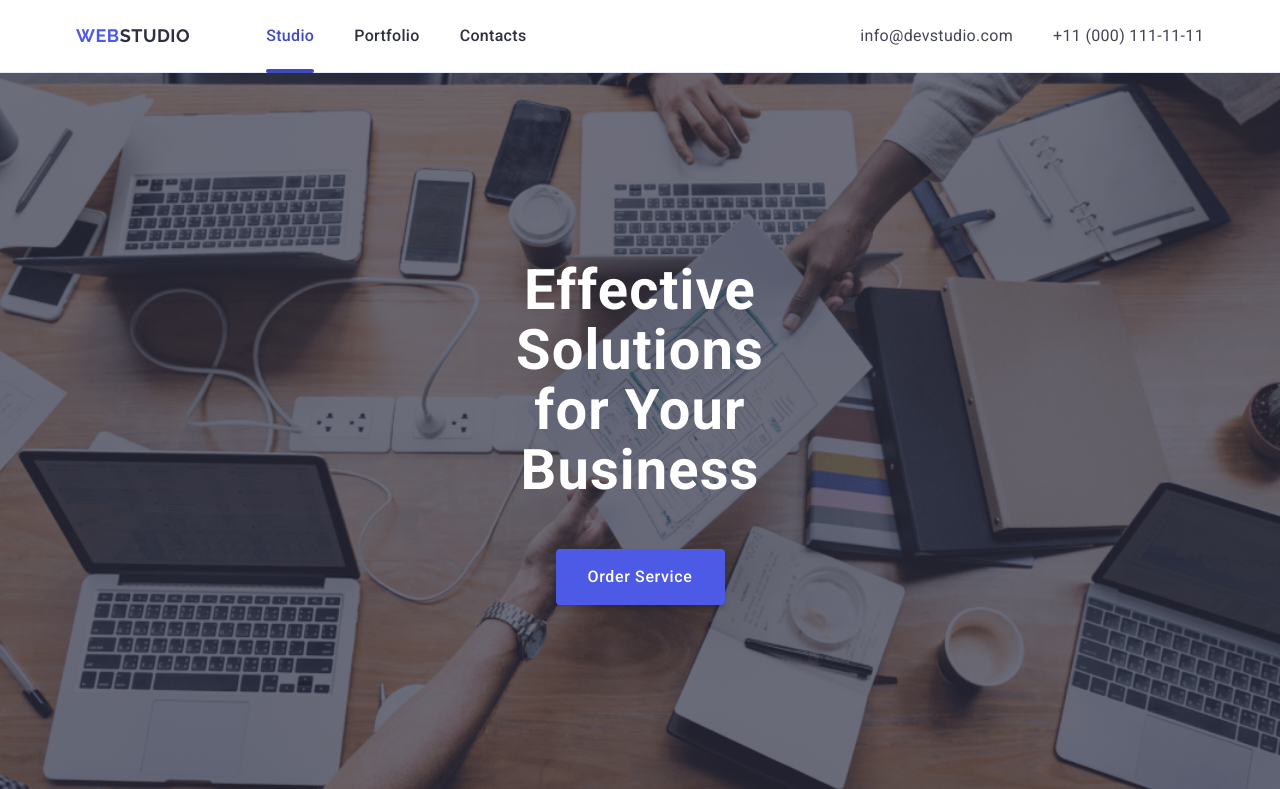
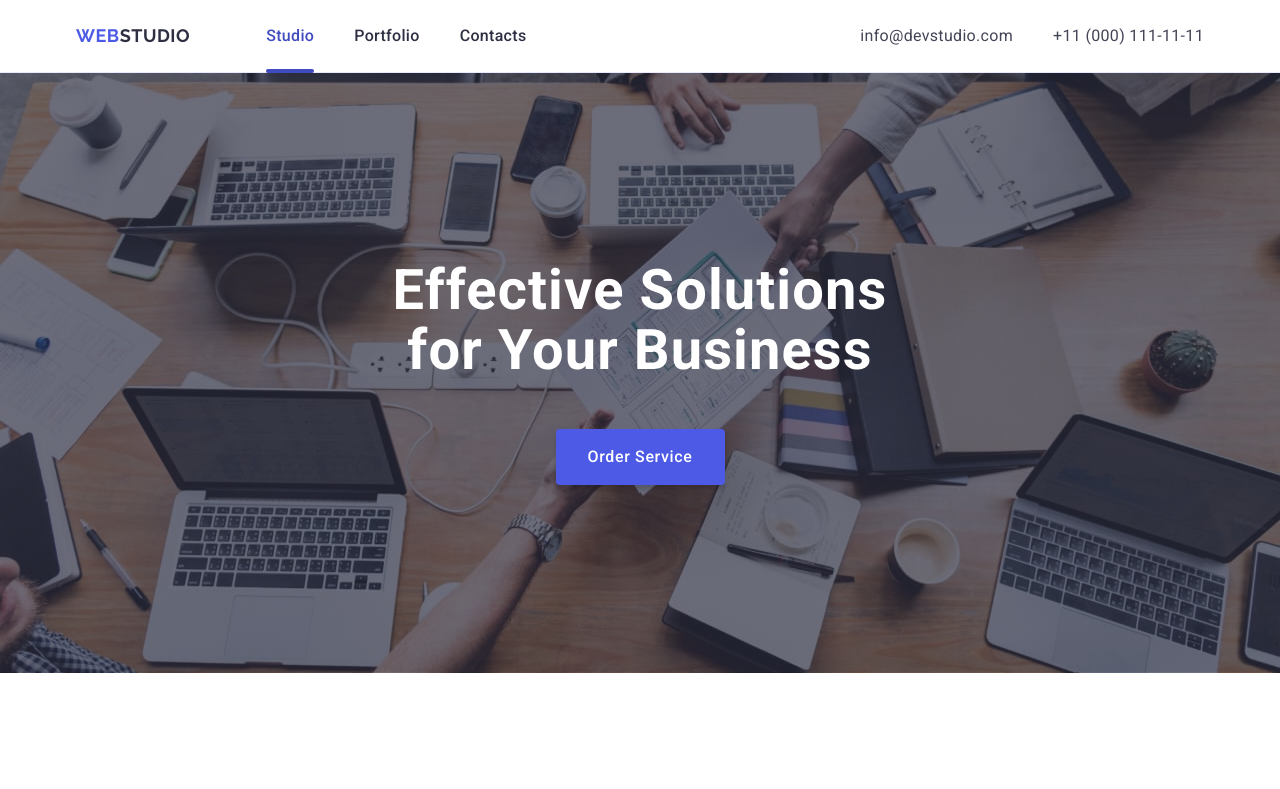
Before and after one commit to L-o-c-K/goit-markup-hw-04, a plain HTML site: page index.html in a window 1280 px wide. Shown: the top 789 px of the page. Drawn offline with nearby package versions, Linux system fonts and the light colour scheme.

Commit message:
add styles file

```diff
--- a/css/styles.css
+++ b/css/styles.css
@@ -166,16 +166,17 @@ body {
 
   /* --- section 1 --- */
   .section-one {
-    background-color: #2e2f42;
+    background: #2e2f42;
+    background-color: #2a2a2a;
     background-image: linear-gradient(rgba(46, 47, 66, 0.7),
       rgba(46, 47, 66, 0.7)),
-    url(../images/people-office-min.png);
+    url(../images/people-office.jpg);
     background-repeat: no-repeat;
     background-position: center;
     background-size: cover;
     max-width: 1440px;
     margin: 0 auto;
-    padding: 188px 472px;
+    padding: 188px 0;
   }
 
   .section-one-wrapper {
```
Also changed, not shown: images/people-office.jpg (added).
